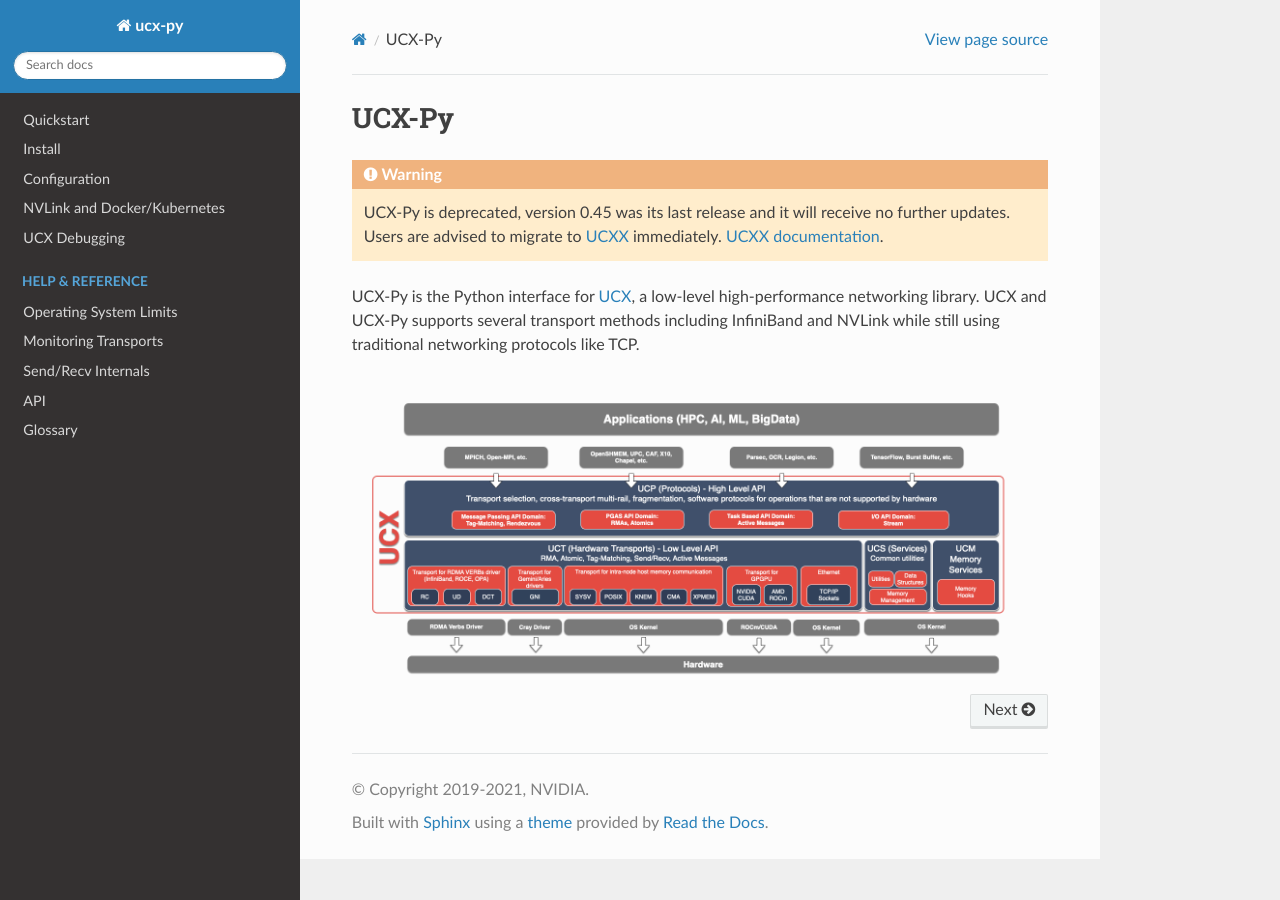
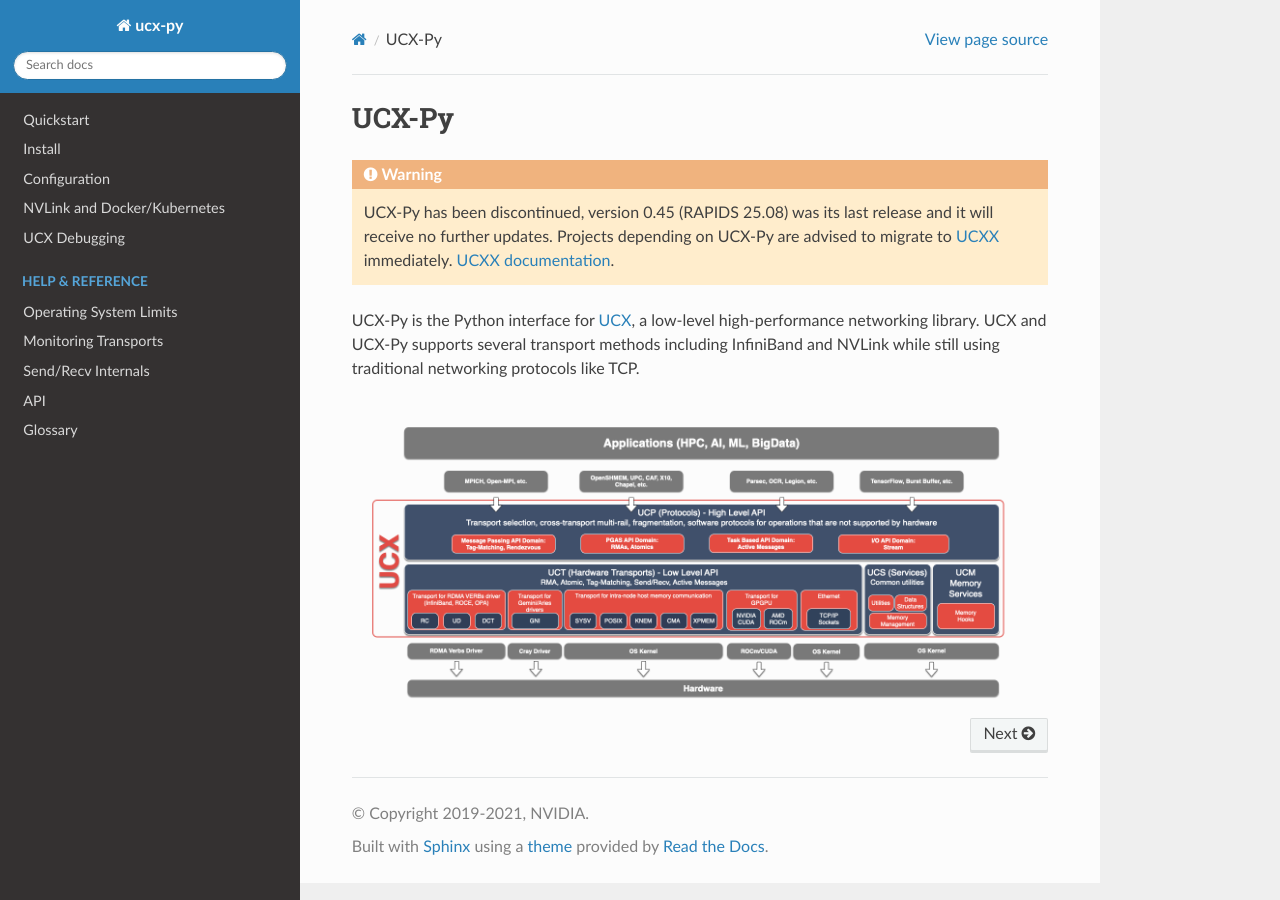
Before and after one commit to rapidsai/ucx-py, a Sphinx documentation site: the page built from docs/source/index.rst, in a window 1280 px wide. Built offline with Sphinx 7.4.7 and the Read the Docs theme 3.1.0, drawn with Linux system fonts in a browser that asks for light colours; the version number could not be read and is left out.

```diff
--- a/docs/source/index.rst
+++ b/docs/source/index.rst
@@ -3,7 +3,7 @@ UCX-Py
 
 .. warning::
 
-    UCX-Py is deprecated, version 0.45 was its last release and it will receive no further updates. Users are advised to migrate to `UCXX <https://github.com/rapidsai/ucxx>`_ immediately. `UCXX documentation <https://docs.rapids.ai/api/ucxx/nightly/>`_.
+    UCX-Py has been discontinued, version 0.45 (RAPIDS 25.08) was its last release and it will receive no further updates. Projects depending on UCX-Py are advised to migrate to `UCXX <https://github.com/rapidsai/ucxx>`_ immediately. `UCXX documentation <https://docs.rapids.ai/api/ucxx/nightly/>`_.
 
 UCX-Py is the Python interface for `UCX <https://github.com/openucx/ucx>`_, a low-level high-performance networking library.  UCX and UCX-Py supports several transport methods including InfiniBand and NVLink while still using traditional networking protocols like TCP.
 
```
Also changed, not shown: README.md (+2 -2 lines).
